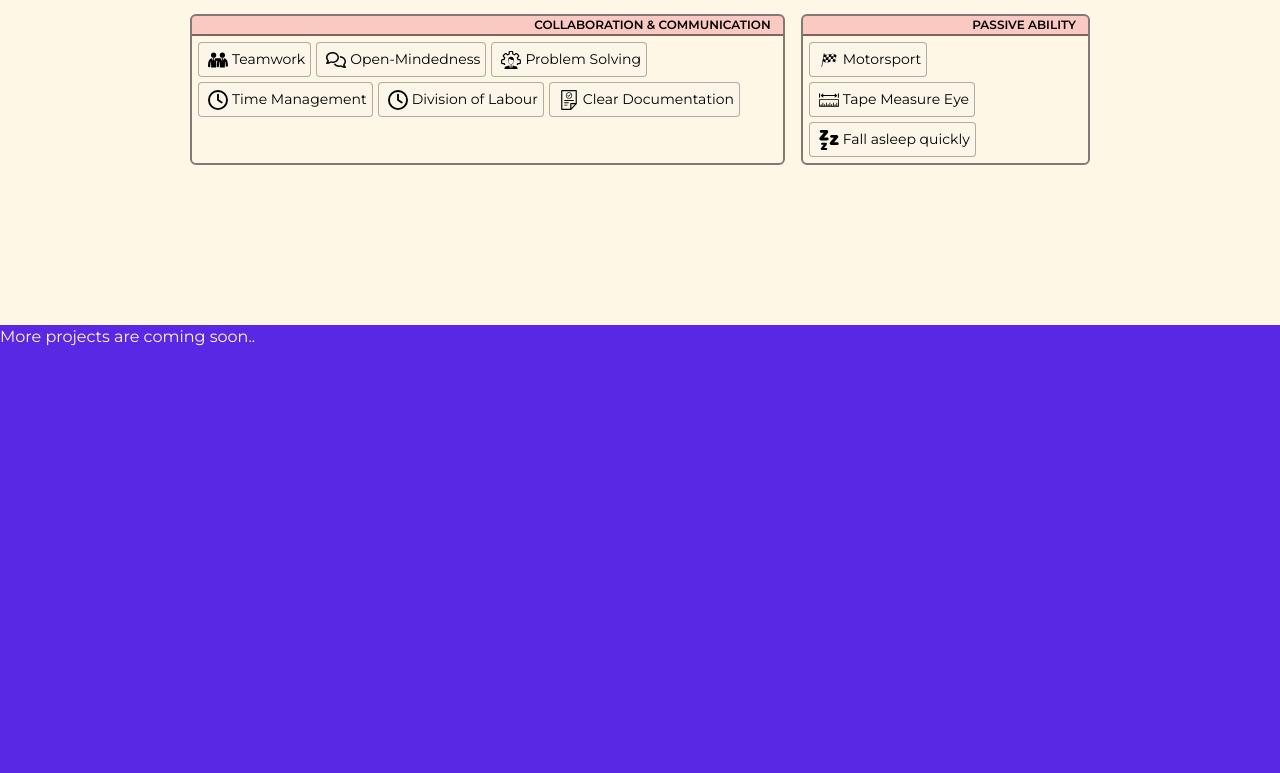
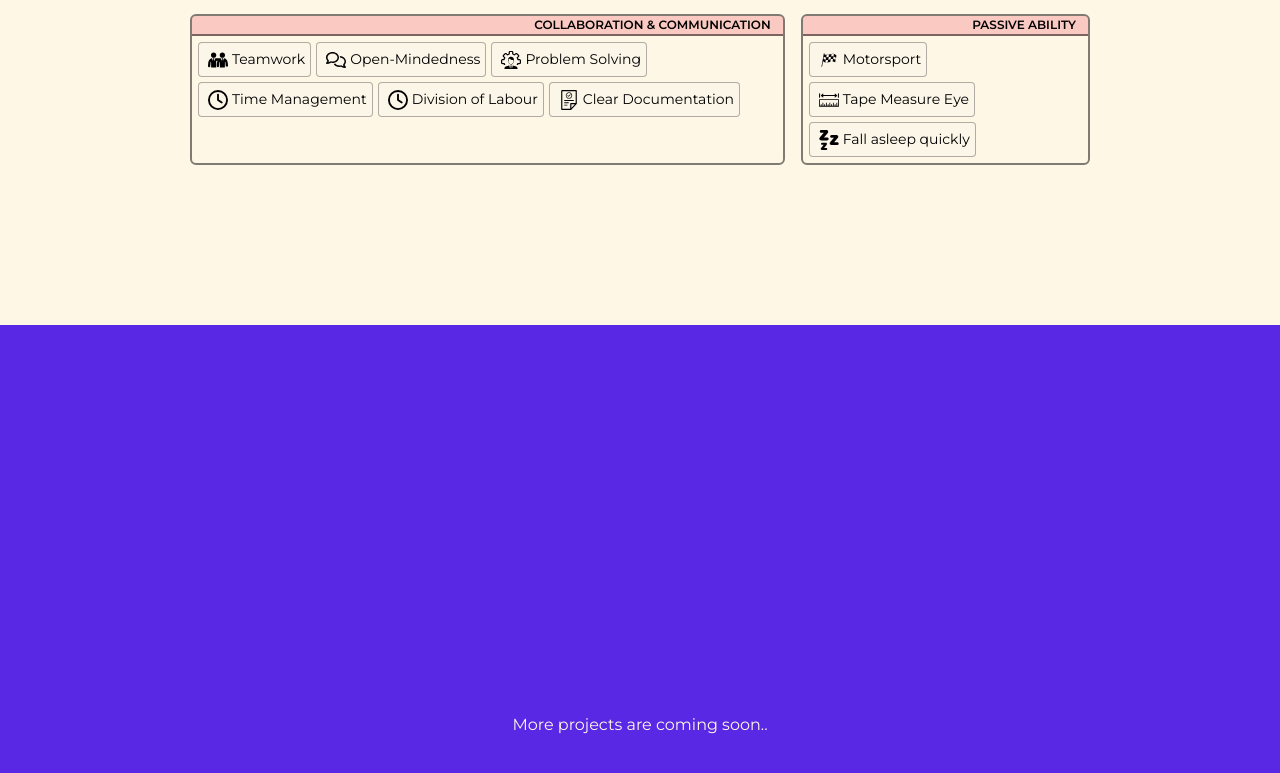
Before and after one commit to nuttnonn/natanon-portfolio-v1.1, a Next.js app: page / in a window 1280 px wide. Shown: the part 2847-3620 px from the top of the page. Before the commit the page ends 3196 px from the top, so only its background shows below. Built offline with nearby package versions, Linux system fonts and the light colour scheme; no server answers.

Commit message:
Add recently-played spotify API

```diff
--- a/src/app/page.jsx
+++ b/src/app/page.jsx
@@ -3,13 +3,11 @@ import Home from '../components/Home'
 import About from '../components/About'
 import Skills from '../components/Skills'
 import Projects from '../components/Projects'
-// import TestSpotify from '../components/TestSpotify'
 
 const Page = () => {
   return (
     <div className="w-full h-min min-h-screen">
       <Home />
-      {/*<TestSpotify />*/}
       <About />
       <Skills />
       <Projects />
--- a/src/components/About.jsx
+++ b/src/components/About.jsx
@@ -44,8 +44,8 @@ const About = () => {
             <motion.div
               key={content.title}
               className="w-[80%] h-min grid grid-cols-[20%,auto] justify-items-start items-start lg:w-[85%] lg:grid-cols-[25%,auto] md:w-[95%] sm:flex sm:flex-col"
-              initial={{opacity:0, scale:0.5, y:100}}
-              whileInView={{opacity:1, scale:1, y:0, transition:{duration:0.6, delay:0.2, ease:[0, 0.71, 0.2, 1.01]}}}
+              initial={{opacity:0, y:200}}
+              whileInView={{opacity:1, y:0, transition:{duration:0.6, delay:0.15, ease:[0, 0.71, 0.2, 1.01]}}}
               viewport={{once: true}}
             >
               <div className="w-full flex justify-start items-center leading-[27px] text-primary text-[14px] font-[600] uppercase">
--- a/src/components/Projects.jsx
+++ b/src/components/Projects.jsx
@@ -2,8 +2,8 @@ import React from 'react'
 
 const Projects = () => {
   return (
-    <div>
-      More projects are coming soon..
+    <div className="w-full h-min min-h-screen flex justify-center items-center">
+      <p>More projects are coming soon..</p>
     </div>
   )
 }
--- a/src/components/Skills.jsx
+++ b/src/components/Skills.jsx
@@ -94,8 +94,8 @@ const Skills = () => {
         <div className="w-full h-min mt-[96px] flex flex-col items-center lg:mt-[68px] sm:mt-[40px]">
           <motion.div
             className="w-[80%] h-min text-[18px] text-dark text-start font-[300] indent-[48px] leading-relaxed sm:w-[95%] sm:text-start"
-            initial={{opacity:0, scale:0.5, y:100}}
-            whileInView={{opacity:1, scale:1, y:0, transition:{duration:0.6, delay:0.2, ease:[0, 0.71, 0.2, 1.01]}}}
+            initial={{opacity:0, y:200}}
+            whileInView={{opacity:1, y:0, transition:{duration:0.6, delay:0.15, ease:[0, 0.71, 0.2, 1.01]}}}
             viewport={{once: true}}
           >
             Welcome to the intersection of my journey. This section offers a glimpse into the <strong className="font-[500]">merging</strong> of my background in <strong className="font-[500]">robotics</strong> engineering and my fresh exploration in <strong className="font-[500]">web development</strong>. The <strong className="font-[500]">skill</strong> showcases ahead present a blend of past expertise and new endeavors. As you explore further, you will see how my experiences shape a <strong className="font-[500]">diverse</strong> portfolio. It is a reflection of my <strong className="font-[500]">commitment to growth</strong> and a showcase of the skills that define my path. Join me on this visual journey where each skill adds to the story of my <strong className="font-[500]">progression</strong>.
@@ -105,8 +105,8 @@ const Skills = () => {
               <motion.div
                 key={skillCategory.category}
                 className="col-span-2 first:col-span-3 flex flex-col border-2 border-dark/[.5] rounded-[6px]"
-                initial={{opacity:0, scale:0.5, y:100}}
-                whileInView={{opacity:1, scale:1, y:0, transition:{duration:0.6, delay:0.2, ease:[0, 0.71, 0.2, 1.01]}}}
+                initial={{opacity:0, y:200}}
+                whileInView={{opacity:1, y:0, transition:{duration:0.6, delay:0.15, ease:[0, 0.71, 0.2, 1.01]}}}
                 viewport={{once: true}}
               >
                 <h3 className="w-full h-min pr-[12px] text-end text-[12px] rounded-t-[3px] font-[600] uppercase text-dark bg-secondary/[.3] border-b-2 border-dark/[.5] sm:text-start sm:pl-[12px]">
--- a/src/components/TestSpotify.jsx
+++ b/src/components/TestSpotify.jsx
@@ -1,6 +1,4 @@
 import { getAccessToken } from '../app/lib/spotify'
-
-// export const runtime = 'edge';
 
 const TestSpotify = async () => {
   const fetchData = async () => {
```
Also changed, not shown: src/components/Home.jsx (+0 -7 lines).
